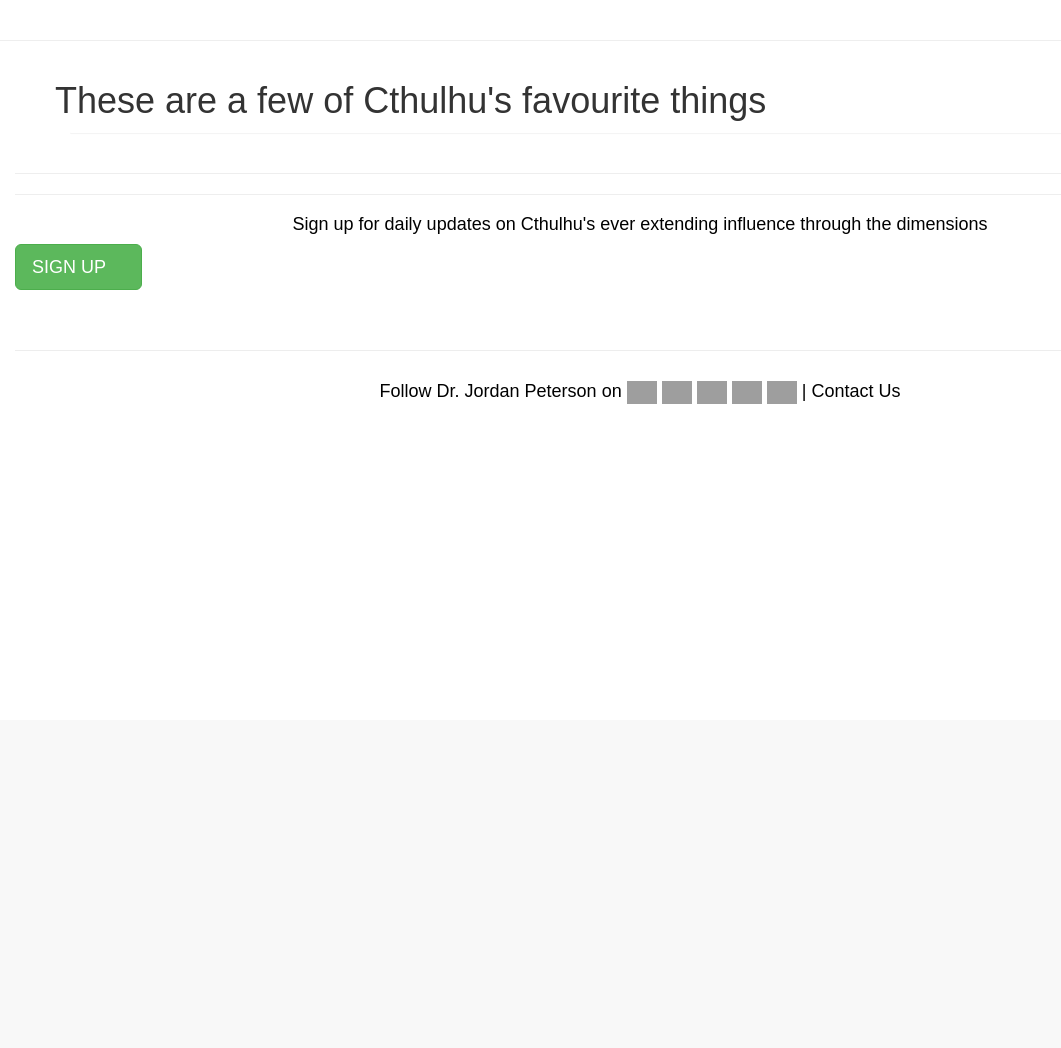
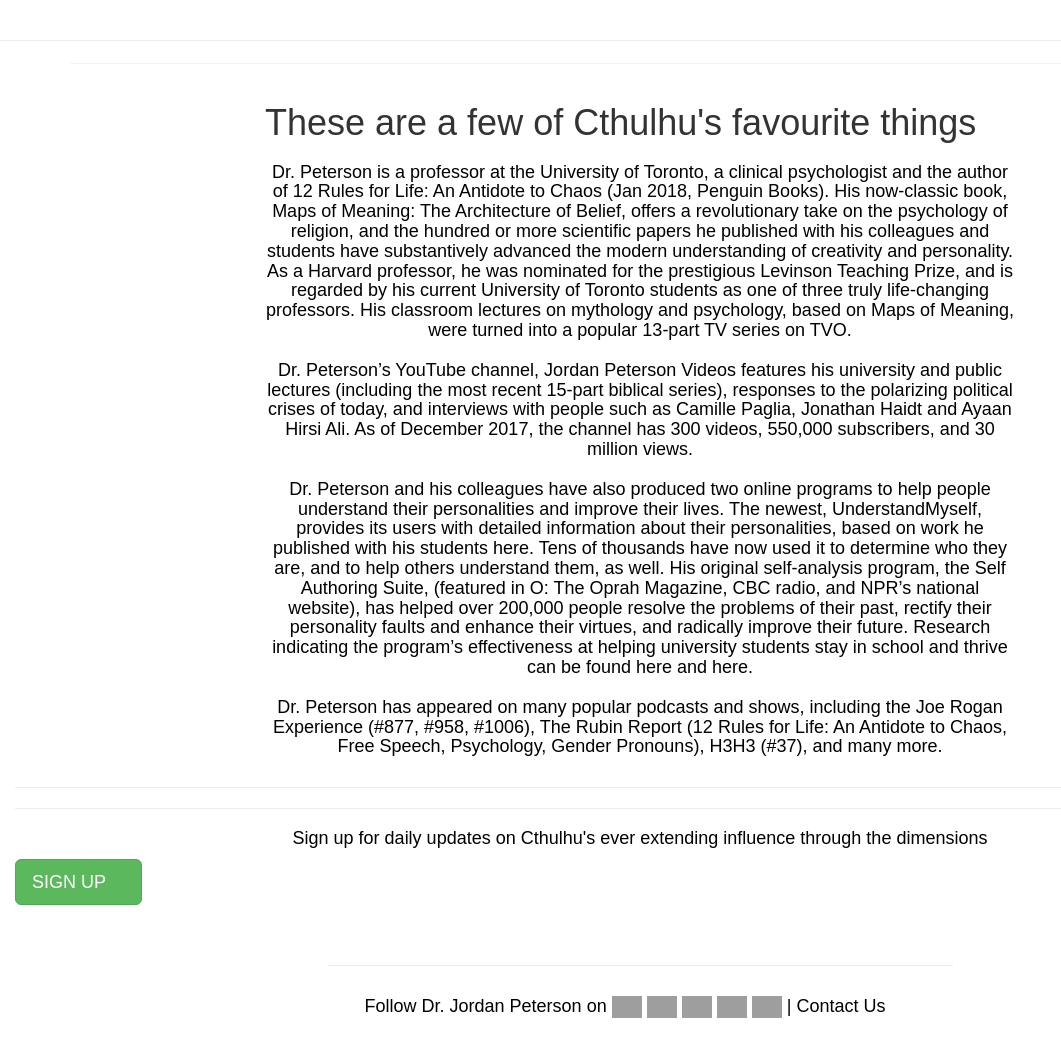
Before and after one commit to CrisperDarkling/Dr_Jordan_Peterson, a Django app: template home/templates/index.html in a window 1280 px wide. Shown: the part 80-1128 px from the top of the page, without its empty margins (0-1061 px from the left). Before the commit the page ends 484 px from the top, so only its background shows below. Run offline with Django 3.2, Linux system fonts and the light colour scheme; the template is opened without the code that fills it, so the values that code supplies are empty; some libraries are stand-ins or nearby versions; some web fonts are replaced; grey boxes are pictures that could not be loaded.

Commit message:
20th 5/12 15:22 - have products+categories working. Have YTBlog admin working, now to render/filter onto blog correctly. Did index 'about' page placeholder

```diff
--- a/blogcategories/views.py
+++ b/blogcategories/views.py
@@ -4,4 +4,4 @@ from .models import YoutubeCategory
 # Create your views here.
 def youtube_categories(request):
     youtubecategories = YoutubeCategory.objects.all()
-    return render(request, "youtubecategories.html", {"youtubecategories": youtubecategories})
+    return render(request, "youtubecategories.html", {"blogcategories": youtubecategories})
--- a/home/templates/index.html
+++ b/home/templates/index.html
@@ -3,6 +3,20 @@
 
 {% block content %}
 
+    <div class="container">
+            <div class="row">
+                <h1 class="col-md-8 col-md-offset-2">
+                    These are a few of Cthulhu's favourite things
+                </h1>
+                <h4 class="col-md-8 col-md-offset-2">Dr. Peterson is a professor at the University of Toronto, a clinical psychologist and the author of 12 Rules for Life: An Antidote to Chaos (Jan 2018, Penguin Books). His now-classic book, Maps of Meaning: The Architecture of Belief, offers a revolutionary take on the psychology of religion, and the hundred or more scientific papers he published with his colleagues and students have substantively advanced the modern understanding of creativity and personality. As a Harvard professor, he was nominated for the prestigious Levinson Teaching Prize, and is regarded by his current University of Toronto students as one of three truly life-changing professors. His classroom lectures on mythology and psychology, based on Maps of Meaning, were turned into a popular 13-part TV series on TVO.</h4>
+
+                <h4 class="col-md-8 col-md-offset-2">Dr. Peterson’s YouTube channel, Jordan Peterson Videos features his university and public lectures (including the most recent 15-part biblical series), responses to the polarizing political crises of today, and interviews with people such as Camille Paglia, Jonathan Haidt and Ayaan Hirsi Ali. As of December 2017, the channel has 300 videos, 550,000 subscribers, and 30 million views.</h4>
+
+                <h4 class="col-md-8 col-md-offset-2"class="col-md-8 col-md-offset-2">Dr. Peterson and his colleagues have also produced two online programs to help people understand their personalities and improve their lives. The newest, UnderstandMyself, provides its users with detailed information about their personalities, based on work he published with his students here. Tens of thousands have now used it to determine who they are, and to help others understand them, as well. His original self-analysis program, the Self Authoring Suite, (featured in O: The Oprah Magazine, CBC radio, and NPR’s national website), has helped over 200,000 people resolve the problems of their past, rectify their personality faults and enhance their virtues, and radically improve their future. Research indicating the program’s effectiveness at helping university students stay in school and thrive can be found here and here.</h4>
+
+                <h4 class="col-md-8 col-md-offset-2">Dr. Peterson has appeared on many popular podcasts and shows, including the Joe Rogan Experience (#877, #958, #1006), The Rubin Report (12 Rules for Life: An Antidote to Chaos, Free Speech, Psychology, Gender Pronouns), H3H3 (#37), and many more.</h4>
+            </div>
+    </div>
     <div class="container-fluid">
     <div class="row">
 
--- a/products/models.py
+++ b/products/models.py
@@ -7,7 +7,7 @@ class Products(models.Model):
     description = models.TextField()
     price = models.DecimalField(max_digits=6, decimal_places=2)
     image = models.ImageField(upload_to='images')
-    category = models.ForeignKey(Category, blank=True, default="cat2")
+    category = models.ForeignKey(Category, blank=True, default="")
 
     def __str__(self):
         return self.name
--- a/static/css/custom.css
+++ b/static/css/custom.css
@@ -2,6 +2,10 @@ body {
     font-family: Arial;
     padding-top: 100px;
 }
+
+
+
+
 
 a,
 h4 {
@@ -17,12 +21,13 @@ h4 {
 }
 
 
-footer {
+.footer {
     margin-top: 40px;
     padding-top: 20px;
     padding-bottom: 20px;
     border-top: 1px solid #ededed;
     color: #A9A9A9;
+    text-align: center;
 }
 
 .icon-bar {
--- a/templates/base.html
+++ b/templates/base.html
@@ -79,17 +79,6 @@
     <hr>
 
     <div class="container">
-            <div class="row">
-                <h1>
-
-                    <p>These are a few of Cthulhu's favourite things</p>
-
-                </h1>
-            </div>
-    </div>
-
-
-    <div class="container">
 
         <div class="row">
             <div class="col-md-12">
@@ -109,11 +98,11 @@
 
     </div>
 
-    {% block content %}
-    {% endblock %}
+        {% block content %}
+        {% endblock %}
 
-    <footer>
-        <div class="freedelivery">
+    <footer class="footer col-sm-6 col-sm-offset-3"></a>
+        <div class="row col-sm-12">
             <h4 class="freedeliverytext">
                 Follow Dr. Jordan Peterson on
                 <a class="hvr-grow" href="https://www.facebook.com/drjordanpeterson/" target="_blank"><img src="{% static 'images/Facebook.png' %}" width="30px"/></a>
```
Also changed, not shown: blog/models.py (+3 -5 lines), blogcategories/templates/youtubecategories.html (+10 -6 lines), categories/templates/categories.html (+8 -6 lines), accounts/migrations/0001_initial.py, blog/migrations/0001_initial.py, blogcategories/migrations/0001_initial.py, blogcategories/migrations/0002_auto_20171205_0524.py (deleted), categories/migrations/0001_initial.py, categories/views.py (line endings or trailing spaces), db.sqlite3, products/migrations/0001_initial.py. Lines whose indentation alone changed are shown as unchanged.
